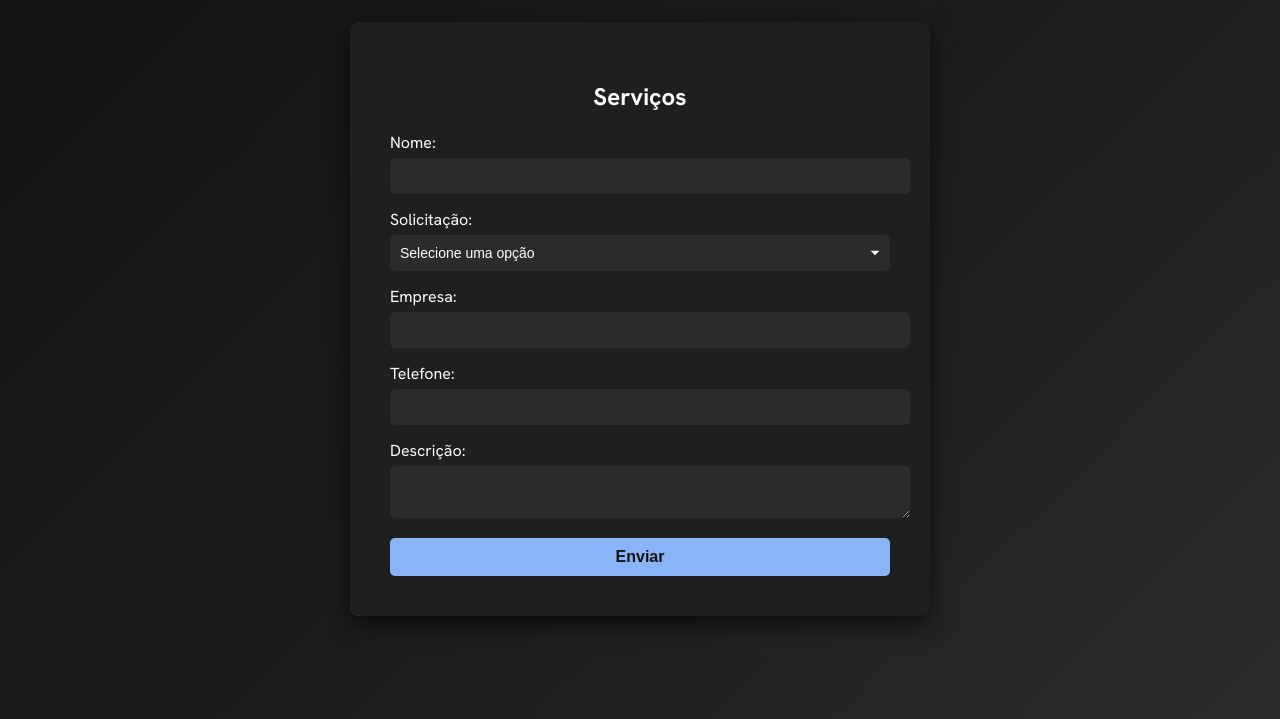
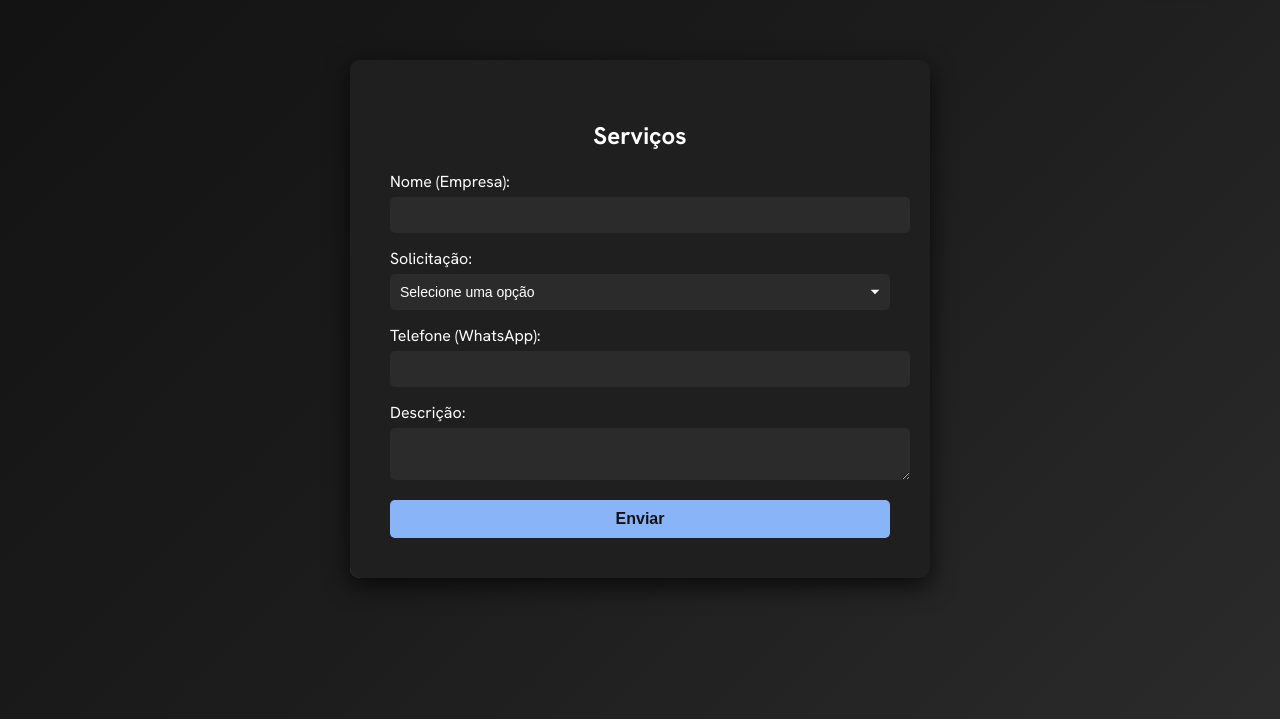
Before and after one commit to Ale-ara/kaka, a plain HTML site: page form.html in a window 1280 px wide. Shown: the part 81-800 px from the top of the page. Drawn offline with Linux system fonts and the light colour scheme.

Commit message:
Update form.html

```diff
--- a/form.html
+++ b/form.html
@@ -248,7 +248,7 @@
     <h2>Serviços</h2>
     <form id="requerimentoForm">
         <div class="form-group">
-            <label for="nome">Nome:</label>
+            <label for="nome">Nome (Empresa): </label>
             <input type="text" id="nome" name="nome" required>
         </div>
 
@@ -256,18 +256,13 @@
             <label for="prefeito">Solicitação:</label>
             <select id="solicita" name="solicita" required>
                 <option value="" disabled selected>Selecione uma opção</option>
-                <option value="Orçamento">Orçamento</option>
+                <option value="Orçamento">Abertura de Ordem</option>
                 <option value="Serviço">Serviço</option>
             </select>
         </div>
 
         <div class="form-group">
-            <label for="empresa">Empresa:</label>
-            <input type="text" id="empresa" name="empresa" required>
-        </div>
-
-        <div class="form-group">
-            <label for="telefone">Telefone:</label>
+            <label for="telefone">Telefone (WhatsApp):</label>
             <input type="text" id="telefone" name="telefone" required>
         </div>
 
```
